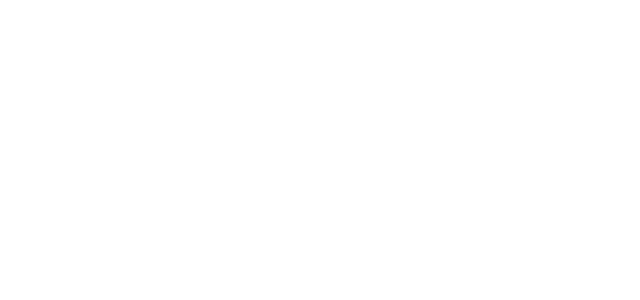
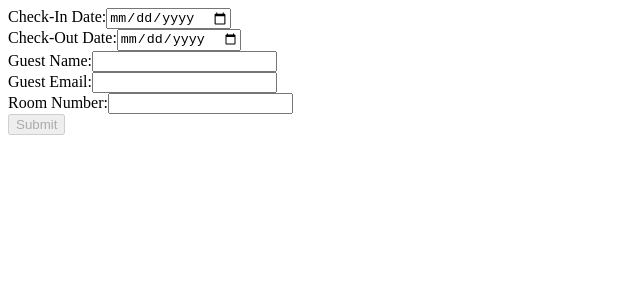
Before and after one commit to angemariya/AngularHotelReservation, an Angular app: page /edit/1 in a window 1280 px wide. Before the commit this address led to /. Shown: the top 300 px of the page, without its empty margins (0-640 px from the left). Built offline with nearby package versions, Linux system fonts and the light colour scheme.

Commit message:
add editing reservation

```diff
--- a/src/app/app.routes.ts
+++ b/src/app/app.routes.ts
@@ -6,5 +6,6 @@
 export const routes: Routes = [
     { path: "", title: "Home Page", component: HomeComponent },
     { path: "list", title: "Reservation List", component: ReservationListComponent},
-    { path: "new", title: "Add new reservation", component: ReservationFormComponent}
+    { path: "new", title: "Add new reservation", component: ReservationFormComponent },
+    { path: "edit/:id", title: "Edit the reservation", component: ReservationFormComponent }
 ];
--- a/src/app/reservation-form/reservation-form.component.ts
+++ b/src/app/reservation-form/reservation-form.component.ts
@@ -3,7 +3,7 @@
 import { FormsModule, ReactiveFormsModule, FormBuilder, FormGroup, Validators } from '@angular/forms'
 import { ReservationService } from '../reservation/reservation.service';
 import { Reservation } from '../models/reservation';
-import { Router } from '@angular/router';
+import { ActivatedRoute, Router } from '@angular/router';
 @Component({
   selector: 'app-reservation-form',
   standalone: true,
@@ -18,9 +18,8 @@
     private formBuilder: FormBuilder,
     private reservationService: ReservationService,
     private router: Router,
-  ) {
-
-  }
+    private activatedRoute: ActivatedRoute
+  ) {}
 
   ngOnInit(): void {
     this.reservationForm = this.formBuilder.group({
@@ -30,12 +29,30 @@
       guestEmail: ['', [Validators.required, Validators.email]],
       roomNumber: ['', Validators.required]
     })
+
+    let id = this.activatedRoute.snapshot.paramMap.get("id");
+    if (id) {
+      let reservation = this.reservationService.getReservation(id);
+      if (reservation) {
+        this.reservationForm.patchValue(reservation);
+      }
+    }
   }
 
   onSubmit() {
     if (this.reservationForm.valid) {
       let reservation: Reservation = this.reservationForm.value
-      this.reservationService.addReservation(reservation)
+      let id = this.activatedRoute.snapshot.paramMap.get("id");
+      if (id) {
+        // Update
+        let reservation = this.reservationService.getReservation(id);
+        if (reservation) {
+          this.reservationService.updateReservation(id, reservation)
+        }
+      } else {
+        //Create new
+        this.reservationService.addReservation(reservation)
+      }
 
       this.router.navigate(['/list'])
     }
--- a/src/app/reservation-list/reservation-list.component.html
+++ b/src/app/reservation-list/reservation-list.component.html
@@ -8,6 +8,7 @@
         <p>Check-out date: {{reservation.checkOutDate | date}}</p>
         <p>Room number: {{reservation.roomNumber}}</p>
         <button (click)="deleteReservation(reservation.id)" > Delete</button>
+        <button [routerLink]='["/edit", reservation.id]' >Edit</button>
     </li>
 </ul>
 
--- a/src/app/reservation-list/reservation-list.component.ts
+++ b/src/app/reservation-list/reservation-list.component.ts
@@ -2,11 +2,12 @@
 import { ReservationService } from '../reservation/reservation.service';
 import { Reservation } from '../models/reservation';
 import { CommonModule } from '@angular/common';
+import { RouterModule } from '@angular/router';
 
 @Component({
   selector: 'app-reservation-list',
   standalone: true,
-  imports: [CommonModule],
+  imports: [CommonModule, RouterModule],
   templateUrl: './reservation-list.component.html',
   styleUrl: './reservation-list.component.css'
 })
--- a/src/app/reservation/reservation.service.ts
+++ b/src/app/reservation/reservation.service.ts
@@ -32,8 +32,8 @@
   }
 
   //UPDATE
-  updateReservation(reservation: Reservation): void {
-    let index = this.reservations.findIndex(el => el.id === reservation.id);
+  updateReservation(id: string, reservation: Reservation): void {
+    let index = this.reservations.findIndex(el => el.id === id);
     this.reservations[index] = reservation;
     localStorage.setItem("reservations", JSON.stringify(this.reservations));
   }
```
